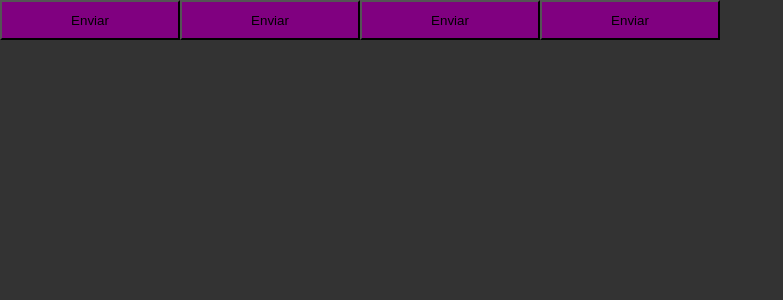
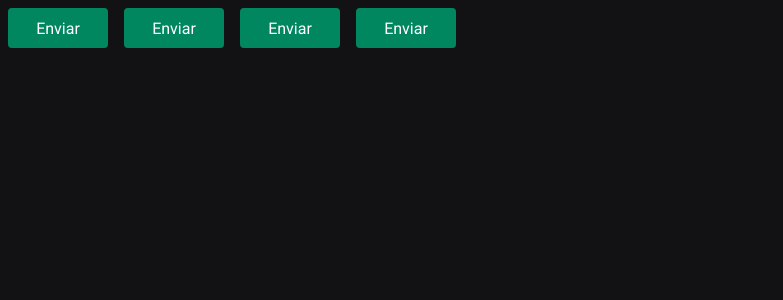
Before and after one commit to mhaylson/ignite-timer, a React (Vite) app: page / in a window 1280 px wide. Shown: the top 300 px of the page, without its empty margins (0-783 px from the left). Built offline with nearby package versions, Linux system fonts and the light colour scheme.

Commit message:
Colors & Fonts
Added the colors and Roboto Fonts

Signed-off-by: Mhaylson Whandson <mhaylson@m2smart.com.br>

```diff
--- a/index.html
+++ b/index.html
@@ -3,7 +3,18 @@
 
 <head>
   <meta charset="UTF-8" />
+
+  <link rel="preconnect" href="https://fonts.googleapis.com" />
+  <link rel="preconnect" href="https://fonts.gstatic.com" crossorigin />
+
   <meta name="viewport" content="width=device-width, initial-scale=1.0" />
+
+
+  <link
+    href="https://fonts.googleapis.com/css2?family=Roboto+Mono:ital,wght@0,100..700;1,100..700&family=Roboto:wght@400;700&display=swap"
+    rel="stylesheet" />
+
+
   <title>Ignite Timer</title>
 </head>
 
--- a/src/components/Button.styles.ts
+++ b/src/components/Button.styles.ts
@@ -14,10 +14,15 @@
 };
 
 export const ButtonContainer = styled.button<ButtonContainerProps>`
-  width: 180px;
+  width: 100px;
   height: 40px;
+  border-radius: 4px;
+  border: 0;
+  margin: 8px;
 
-  background-color: ${props => props.theme.primary};
+  background-color: ${props => props.theme["green-500"]};
+  color: ${props => props.theme.white}
+
   /* ${props => {
     return css`
     background-color: ${buttonVariants[props.variant]}
--- a/src/styles/global.ts
+++ b/src/styles/global.ts
@@ -7,8 +7,20 @@
     box-sizing: border-box;
   }
 
+  :focus {
+    outline: 0;
+    box-shadow: 0 0 0 2px ${props => props.theme['green-500']};
+  }
+
   body {
-    background: #333;
-    color: #FFF;
+    background: ${props => props.theme['gray-900']};
+    color: ${props => props.theme['gray-300']};
   }
+
+  body, input, textarea, button {
+    font-family: 'Roboto', sans-serif;
+    font-weight: 400;
+    font-size: 1rem;
+  }
+
 `;
--- a/src/styles/themes/default.ts
+++ b/src/styles/themes/default.ts
@@ -1,4 +1,21 @@
 export const defaultTheme = {
-  primary: 'purple',
-  secondary: 'orange'
+  white: '#FFF',
+
+  'gray-100': '#E1E1E6',
+  'gray-300': '#C4C4CC',
+  'gray-400': '#8D8D99',
+  'gray-500': '#7C7C8A',
+  'gray-600': '#323238',
+  'gray-700': '#29292E',
+  'gray-800': '#202024',
+  'gray-900': '#121214',
+
+  'green-300': '#00B37E',
+  'green-500': '#00875F',
+  'green-700': '#015F43',
+
+  'red-500': '#AB222E',
+  'red-700': '#7A1921',
+
+  'yellow-500': '#FBA94C',
 }
```
